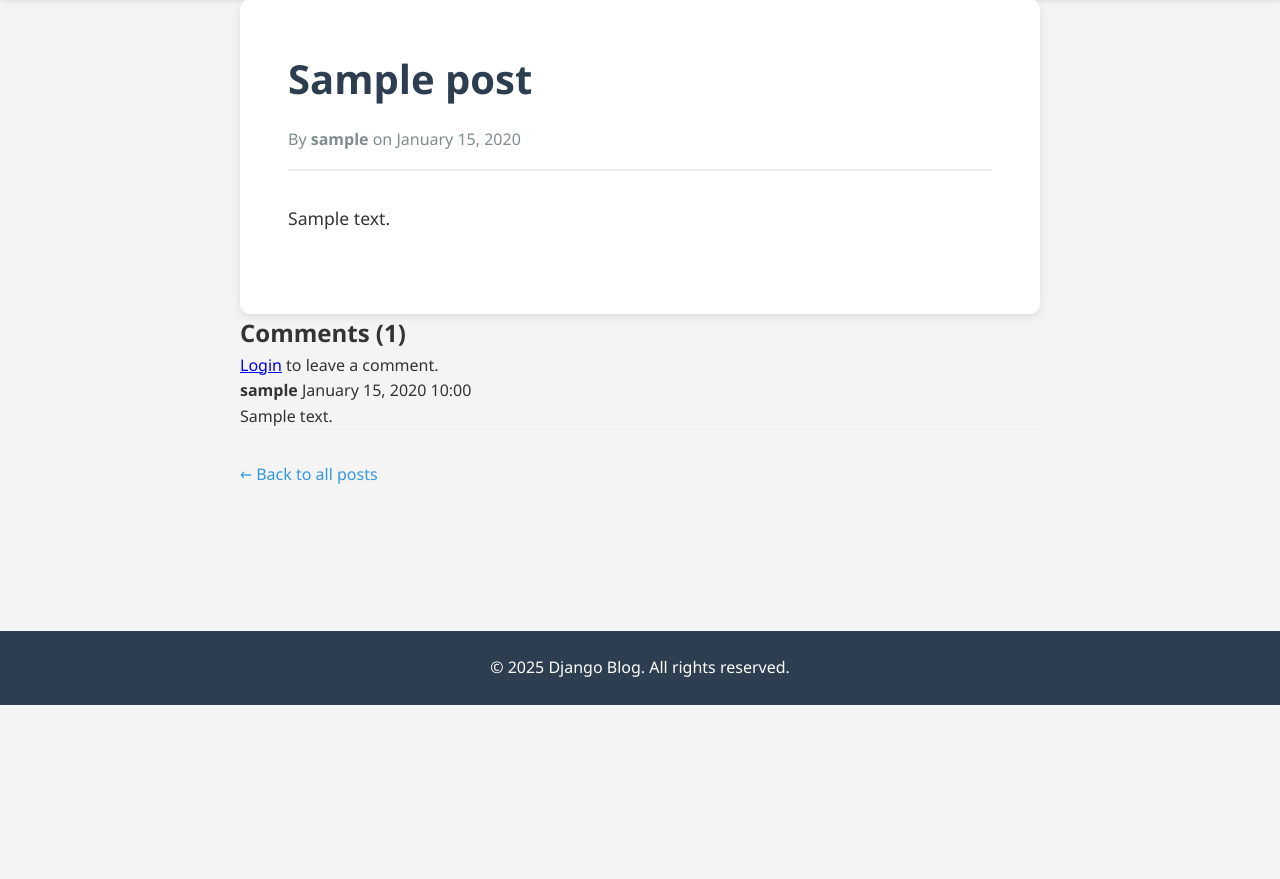
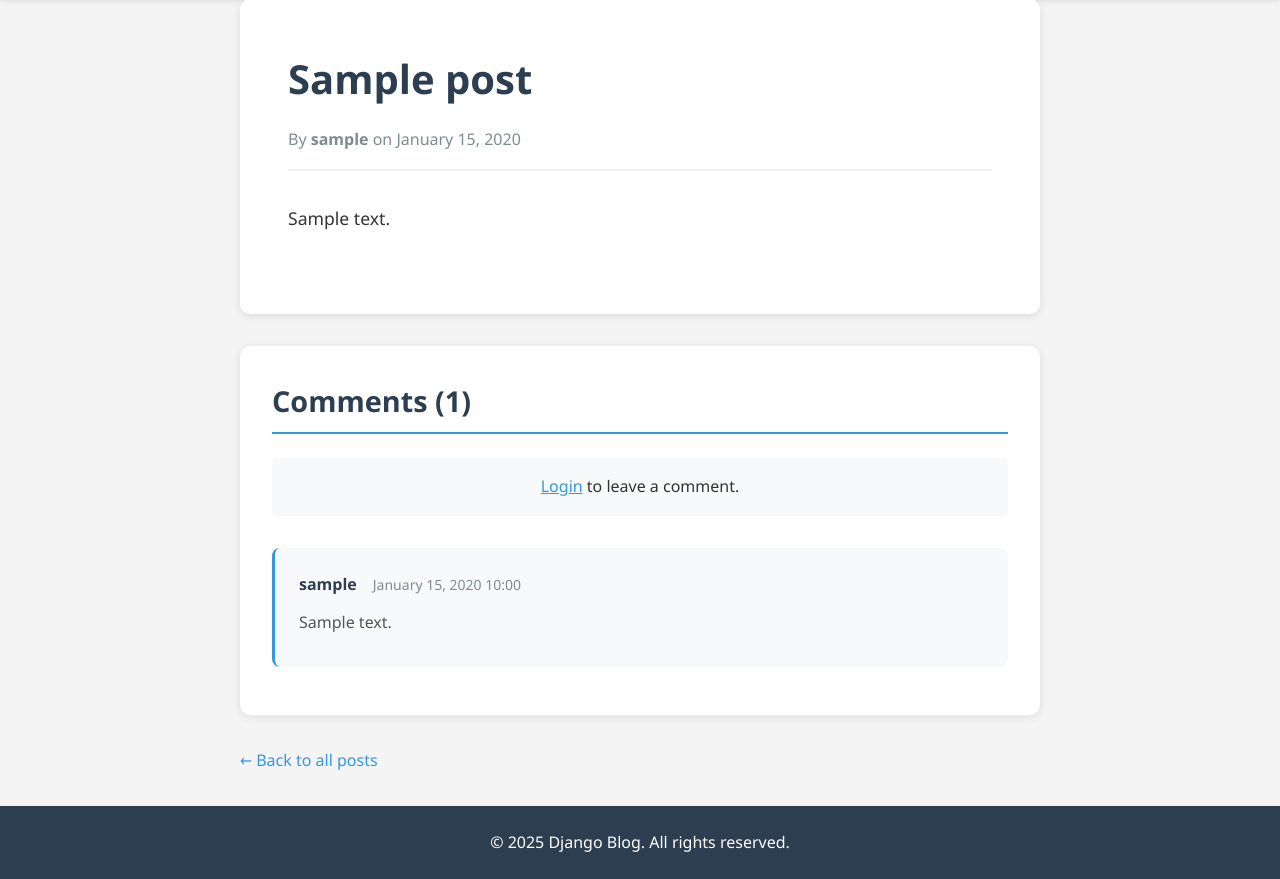
Before and after one commit to E-d-d-i-e-A/Alx_DjangoLearnLab, a Django app: template django_blog/blog/templates/blog/post_detail.html in a window 1280 px wide. Shown: the part 79-958 px from the top of the page. Before the commit the page ends 784 px from the top, so only its background shows below. Run offline with Django 4.2, Linux system fonts and the light colour scheme; the template is opened without the code that fills it: most values are stand-ins (such as "Sample title", 1, 10 or a date in 2020).

Commit message:
Add styles for comments section
Added styles for comments section including layout and formatting.

```diff
--- a/django_blog/blog/static/blog/css/style.css
+++ b/django_blog/blog/static/blog/css/style.css
@@ -490,3 +490,104 @@ footer {
     color: #7f8c8d;
     font-weight: 500;
 }
+/* Comments Section Styles */
+.comments-section {
+    background: white;
+    padding: 2rem;
+    border-radius: 10px;
+    box-shadow: 0 2px 10px rgba(0,0,0,0.1);
+    margin-top: 2rem;
+}
+
+.comments-title {
+    color: #2c3e50;
+    font-size: 1.8rem;
+    margin-bottom: 1.5rem;
+    border-bottom: 2px solid #3498db;
+    padding-bottom: 0.5rem;
+}
+
+.comment-form-container {
+    background: #f8f9fa;
+    padding: 1.5rem;
+    border-radius: 8px;
+    margin-bottom: 2rem;
+}
+
+.comment-form-container h3 {
+    color: #2c3e50;
+    margin-bottom: 1rem;
+}
+
+.comment-form textarea {
+    width: 100%;
+    min-height: 100px;
+}
+
+.login-prompt {
+    background: #f8f9fa;
+    padding: 1rem;
+    border-radius: 5px;
+    text-align: center;
+    margin-bottom: 2rem;
+}
+
+.login-prompt a {
+    color: #3498db;
+    font-weight: 500;
+}
+
+.comments-list {
+    margin-top: 2rem;
+}
+
+.comment {
+    background: #f8f9fa;
+    padding: 1.5rem;
+    border-radius: 8px;
+    margin-bottom: 1rem;
+    border-left: 3px solid #3498db;
+}
+
+.comment-header {
+    display: flex;
+    align-items: center;
+    gap: 1rem;
+    margin-bottom: 0.75rem;
+}
+
+.comment-header strong {
+    color: #2c3e50;
+}
+
+.comment-date {
+    color: #7f8c8d;
+    font-size: 0.875rem;
+}
+
+.comment-edited {
+    color: #95a5a6;
+    font-size: 0.75rem;
+    font-style: italic;
+}
+
+.comment-content {
+    color: #555;
+    line-height: 1.6;
+    margin-bottom: 0.5rem;
+}
+
+.comment-actions {
+    display: flex;
+    gap: 1rem;
+    margin-top: 0.75rem;
+    padding-top: 0.75rem;
+    border-top: 1px solid #ddd;
+}
+
+.no-comments {
+    text-align: center;
+    color: #7f8c8d;
+    padding: 2rem;
+    font-style: italic;
+}
```
